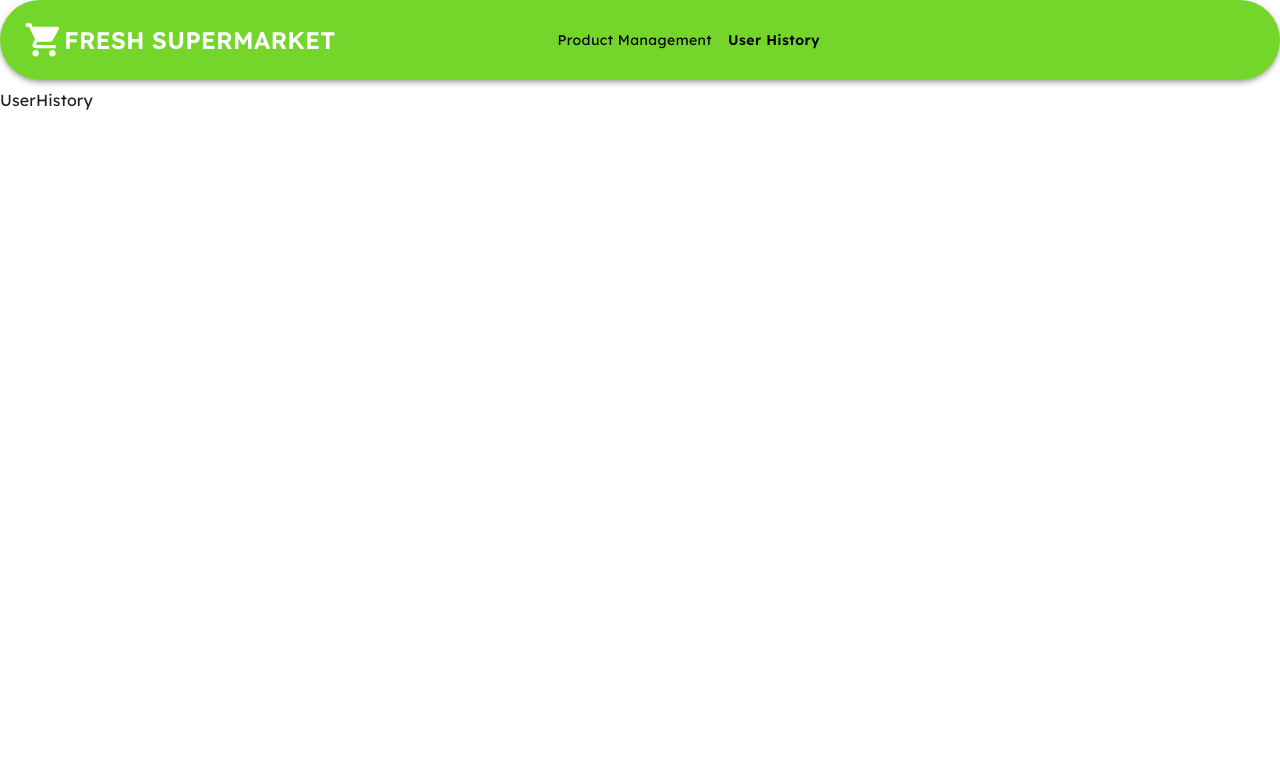
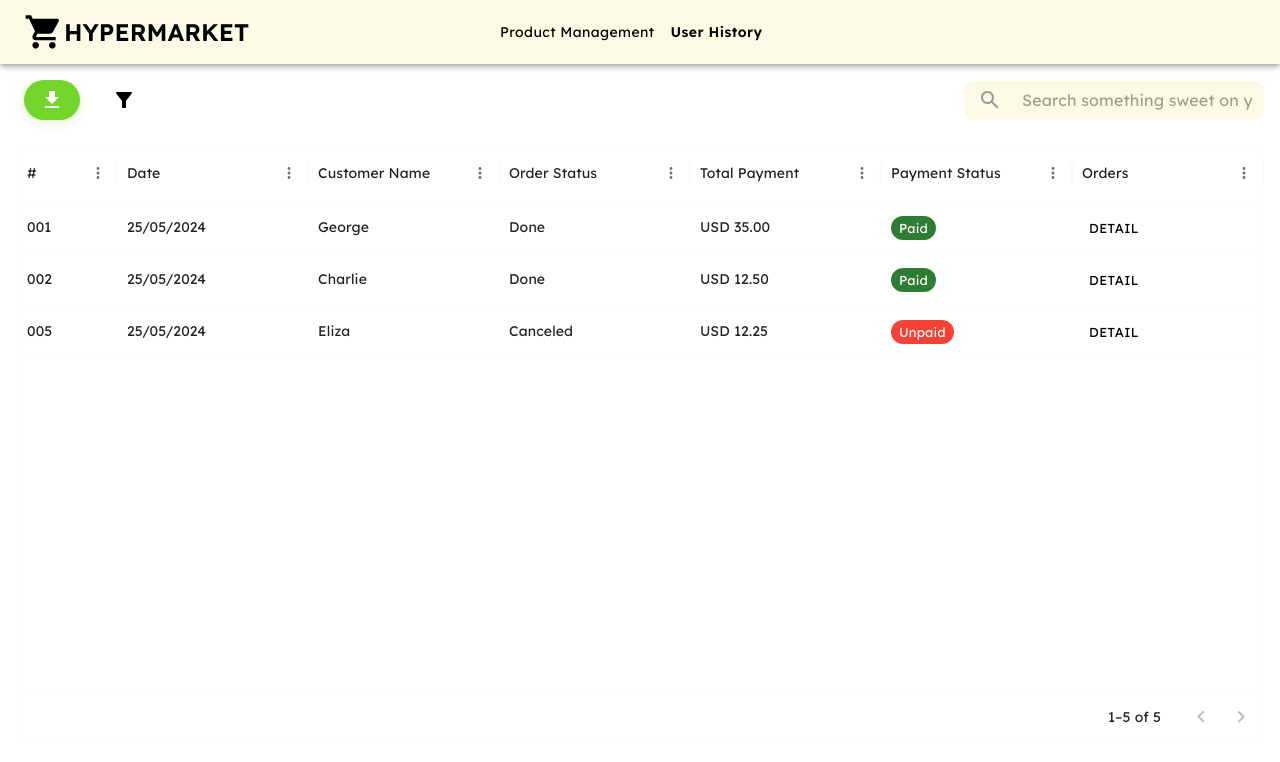
Before and after one commit to karthik09270927/Billling-System, a React (Vite) app: page /admin-dashboard/userhistory in a window 1280 px wide. Shown: the top 762 px of the page. Built offline with nearby package versions, Linux system fonts and the light colour scheme.

Commit message:
userHistory

```diff
--- a/package.json
+++ b/package.json
@@ -14,11 +14,15 @@
     "@emotion/styled": "^11.14.0",
     "@mui/icons-material": "^6.4.0",
     "@mui/material": "^6.4.0",
+    "@mui/x-data-grid": "^7.24.0",
+    "@mui/x-date-pickers": "^7.24.0",
     "axios": "^1.7.9",
+    "dayjs": "^1.11.13",
     "framer-motion": "^12.0.0",
     "jwt-decode": "^4.0.0",
     "react": "^18.3.1",
     "react-dom": "^18.3.1",
+    "react-hook-form": "^7.54.2",
     "react-router-dom": "^7.1.3",
     "react-toastify": "^11.0.3",
     "styled-components": "^6.1.14"
--- /dev/null
+++ b/src/centralizedComponents/forms/DatePicker.tsx
@@ -0,0 +1,73 @@
+import React from "react";
+import { AdapterDayjs } from "@mui/x-date-pickers/AdapterDayjs";
+import { LocalizationProvider } from "@mui/x-date-pickers/LocalizationProvider";
+import { DatePicker } from "@mui/x-date-pickers/DatePicker";
+import { Controller } from "react-hook-form";
+import dayjs from "dayjs";
+
+interface CentralizeDatePickerProps {
+  name: string;
+  control: any;
+  defaultValue: any;
+  sx?: object;
+  format?: "MM-YYYY" | "DD-MM-YYYY";
+  readonly?: boolean;
+  size?: "small" | "medium";
+  disableFuture?: boolean
+  iconColor?: string;
+}
+
+
+const CentralizeDatePicker: React.FC<CentralizeDatePickerProps> = ({
+  name,
+  control,
+  defaultValue,
+  sx = {},
+  format =  "DD-MM-YYYY",
+  readonly = false,
+  size = "medium",
+  disableFuture = false,
+  iconColor = "#74D52B",
+  ...props
+}) => {
+  return (
+    <Controller
+      name={name}
+      control={control}
+      defaultValue={defaultValue}
+      render={({ field: { value, onChange } }) => (
+        <LocalizationProvider dateAdapter={AdapterDayjs}>
+          <DatePicker
+            {...props}
+            views={format === "DD-MM-YYYY" ? ["year", "month", "day"] : undefined}
+            format={format}
+            disableFuture={disableFuture}
+            value={value ? dayjs(value, format) : null}
+            onChange={(newValue) => {
+              if (newValue) {
+                const formattedDate = dayjs(newValue).format(format);
+                onChange(formattedDate);
+              } else {
+                onChange(null);
+              }
+            }}
+            readOnly={readonly}
+           slotProps={{
+             textField: {
+               sx,
+               size,
+             },
+           openPickerButton: {
+            sx: {
+              color: iconColor, // Set the icon color here
+            },
+          },
+        }}
+          />
+        </LocalizationProvider>
+      )}
+    />
+  );
+};
+
+export default CentralizeDatePicker;
--- a/src/layout/Header.tsx
+++ b/src/layout/AdminHeader.tsx
@@ -18,7 +18,7 @@ const navItems = [
 ];
 
 
-export default function Header() {
+export default function AdminHeader() {
   const navigate = useNavigate();
   const location = useLocation();
   const [refreshToken, setRefreshToken] = useState<string | null>(
@@ -50,7 +50,7 @@ export default function Header() {
               display: { xs: "none", sm: "block", md: "flex" }
             }}
           >
-            <ShoppingCartIcon sx={{ fontSize: "40px" }}/> FRESH SUPERMARKET
+            <ShoppingCartIcon sx={{ fontSize: "40px" }}/> HYPERMARKET
           </Typography>
 
           <Box sx={{ flexGrow: 2, display: "block" }}>
@@ -60,6 +60,7 @@ export default function Header() {
                 sx={{
                   fontWeight: isActive(item.path) ? 800 : "inherit",
                   textTransform: "none",
+                  color: "inherit",
                 }}
                 onClick={() => navigate(item.path)}
               >
@@ -69,7 +70,7 @@ export default function Header() {
           </Box>
           <Box sx={{ flexGrow: 0 }}>
             {refreshToken ? (
-              <IconButton onClick={handleLogout} sx={{}}>
+              <IconButton onClick={handleLogout} sx={{color: "inherit"}}>
                 <LoginIcon />
               </IconButton>
             ) : null}
--- a/src/layout/AdminLayout.tsx
+++ b/src/layout/AdminLayout.tsx
@@ -4,18 +4,18 @@ import CssBaseline from '@mui/material/CssBaseline';
 import Box from '@mui/material/Box';
 import Container from '@mui/material/Container';
 import { Outlet } from 'react-router-dom';
-import Header from './Header';
+import AdminHeader from './AdminHeader';
 const AdminLayout = () => {
     return (
         <>
             <React.Fragment>
                 <CssBaseline />
                 <Box sx={{ bgcolor: '#C8E0EC' }}>
-                    <Header />
+                    <AdminHeader />
                 </Box>
                 <Toolbar id="back-to-top-anchor" />
                 <Container maxWidth={false} disableGutters sx={{ padding: "0px" }}>
-                    <Box sx={{ mt: 3 }}>
+                    <Box sx={{ mt: 0 }}>
                         <Outlet />
                     </Box>
                 </Container>
--- a/src/pages/userhistory.tsx
+++ b/src/pages/userhistory.tsx
@@ -1,10 +1,260 @@
+import React, { useEffect, useState } from "react";
+import {
+  Button,
+  Typography,
+  IconButton,
+  Chip,
+  Box,
+  InputAdornment,
+  TextField,
+  Collapse,
+} from "@mui/material";
+import { DataGrid, GridColDef } from "@mui/x-data-grid";
+import { Download, FilterAlt } from "@mui/icons-material";
+import { useForm } from "react-hook-form";
+import CentralizeDatePicker from "../centralizedComponents/forms/DatePicker";
+import { dateStyle } from "../style/header.Style";
+import SearchIcon from "@mui/icons-material/Search";
 
-const UserHistory = () => {
-  return (
-    <div>
-      UserHistory
-    </div>
-  )
+interface FormValues {
+  startdate: string | null;
+  enddate: string | null;
 }
 
-export default UserHistory
+const orders = [
+
+  {
+    id: "001",
+    date: "25/05/2024",
+    customer: "George",
+    status: "Done",
+    payment: "USD 35.00",
+    paymentStatus: "Paid",
+  },
+  {
+    id: "002",
+    date: "25/05/2024",
+    customer: "Charlie",
+    status: "Done",
+    payment: "USD 12.50",
+    paymentStatus: "Paid",
+  },
+  {
+    id: "005",
+    date: "25/05/2024",
+    customer: "Eliza",
+    status: "Canceled",
+    payment: "USD 12.25",
+    paymentStatus: "Unpaid",
+  },
+
+];
+
+// Define columns for the DataGrid
+const columns: GridColDef[] = [
+  { field: "id", headerName: "#", width: 100 },
+  { field: "date", headerName: "Date", flex: 1 },
+  { field: "customer", headerName: "Customer Name", flex: 1 },
+  { field: "status", headerName: "Order Status", flex: 1 },
+  { field: "payment", headerName: "Total Payment", flex: 1 },
+  {
+    field: "paymentStatus",
+    headerName: "Payment Status",
+    flex: 1,
+    renderCell: (params: any) => (
+      <Chip
+        label={params.value}
+        color={params.value === "Paid" ? "success" : "error"}
+        size="small"
+      />
+    ),
+  },
+  {
+    field: "actions",
+    headerName: "Orders",
+    flex: 1,
+    sortable: false,
+    renderCell: () => (
+      <Button variant="text" color="primary" size="small">
+        Detail
+      </Button>
+    ),
+  },
+];
+
+const UserHistory: React.FC = () => {
+  const [isFilterVisible, setIsFilterVisible] = useState(false);
+
+  const [_formData, setFormData] = React.useState({
+
+    startdate: "",
+    enddate: "",
+
+  });
+
+  const { control, reset } = useForm<FormValues>({
+    defaultValues: {
+      startdate: "",
+      enddate: "",
+    },
+  });
+
+  const toggleFilter = () => {
+    setIsFilterVisible((prev) => !prev);
+  };
+
+  useEffect(() => {
+
+    reset({
+      startdate: "",
+      enddate: "",
+
+    });
+
+  }, [reset]);
+
+  return (
+    <Box sx={{ padding: "16px", height: "100vh"  }}>
+      {/* Header Section */}
+      <Box
+        sx={{
+          display: "flex",
+          flexDirection: "column",
+          gap: "24px",
+          marginBottom: "24px",
+
+        }}
+      >
+        {/* Actions Row */}
+        <Box sx={{ display: "flex", justifyContent: "space-between" , alignItems:"center"}}>
+          {/* Left Section (Buttons) */}
+          <Box sx={{ display: "flex", gap: "16px" }}>
+            <IconButton
+
+              color="primary"
+              sx={{
+                margin: "0 8px",
+                padding: "6px 16px",
+                borderRadius: "30px",
+                backgroundColor: "#74D52B",
+                color: "#fff",
+                fontSize: "12px",
+                fontWeight: 600,
+                transition: "all 0.3s ease",
+                boxShadow: "0 4px 12px rgba(116, 213, 43, 0.2)",
+                "&:hover": {
+                  backgroundColor: "#74D52B",
+                  color: "white",
+                  transform: "translateY(-3px)",
+                  boxShadow: "0 8px 16px rgba(116, 213, 43, 0.2)",
+                },
+                "&:focus": {
+                  outline: "none",
+                },
+              }}
+            >
+              <Download />
+            </IconButton>
+            <IconButton color="primary" onClick={toggleFilter}>
+              <FilterAlt />
+            </IconButton>
+            <Collapse in={isFilterVisible} timeout="auto" unmountOnExit>
+              <Box
+              sx={{
+                display: "flex",
+                gap: "8px",
+                position: "absolute",
+                backgroundColor: "#fff",
+                padding: "8px",
+                transition: "transform 0.100s ease-in-out, opacity 0.100s ease-in-out",
+                transform: isFilterVisible ? "translateX(0)" : "translateX(-100%)",
+                opacity: isFilterVisible ? 1 : 0,
+                alignItems:"center"
+              }}
+              >
+                <Typography>Date:</Typography>
+                <CentralizeDatePicker
+                  name="startdate"
+                  control={control}
+                  defaultValue=""
+                  format="DD-MM-YYYY"
+                  size="small"
+                  sx={dateStyle}
+                  disableFuture={true}
+                />
+                <Typography>-</Typography>
+                <CentralizeDatePicker
+                  name="enddate"
+                  control={control}
+                  defaultValue=""
+                  format="DD-MM-YYYY"
+                  size="small"
+                  disableFuture={true}
+                  sx={dateStyle}
+                />
+              </Box>
+            </Collapse>
+
+
+          </Box>
+
+          {/* Right Section (Search Bar) */}
+          <Box sx={{ flex: 1, maxWidth: "300px" }}>
+            <TextField
+              placeholder="Search something sweet on your mind..."
+              variant="outlined"
+              InputProps={{
+                startAdornment: (
+                  <InputAdornment position="start">
+                    <SearchIcon sx={{ color: "#999" }} />
+                  </InputAdornment>
+                ),
+              }}
+              sx={{
+                width: "100%",
+                backgroundColor: "#fbfbe5",
+                borderRadius: "10px",
+                "& .MuiOutlinedInput-root": {
+                  "& fieldset": {
+                    border: "none",
+                  },
+                  "& .MuiInputBase-input": {
+                    padding: "8px 12px",
+                  },
+                },
+              }}
+            />
+          </Box>
+        </Box>
+
+
+
+      </Box>
+
+      {/* DataGrid Section */}
+      <Box sx={{ height: "75vh" }}>
+        <DataGrid
+          rows={orders}
+          columns={columns}
+          paginationMode="server"
+          rowCount={5}
+          pageSizeOptions={[5, 10, 20]}
+          checkboxSelection={false}
+          disableRowSelectionOnClick
+          sx={{
+
+            "& .MuiDataGrid-columnHeaders": {
+              backgroundColor: "#fbfbe5", // Header background color
+            },
+            "& .MuiDataGrid-root .MuiDataGrid-columnHeader:focus, & .MuiDataGrid-root .MuiDataGrid-cell:focus": {
+              outline: "none", // Removes focus outline
+            },
+          }}
+        />
+      </Box>
+    </Box>
+
+  );
+};
+
+export default UserHistory;
--- a/src/style/header.Style.ts
+++ b/src/style/header.Style.ts
@@ -1,8 +1,19 @@
 export const appBarIconStyle={ color: 'primary.dark', mr: 2, display: { sm: 'none' } }
-export const appBarTypographyStyle={ flexGrow: 1, color: '#fff', display: { xs: 'none', sm: 'block' },fontWeight: 700 }
+export const appBarTypographyStyle={ flexGrow: 1, color: '#000', display: { xs: 'none', sm: 'block' },fontWeight: 700 }
 export const mainAppBarStyle ={
-    borderRadius: 35,
-    py: 1,
-    // px: 6,
-    // bgcolor: '#fff'
+    // borderRadius: 35,
+    // py: 1,
+
 }
+
+export const dateStyle ={
+        "& .MuiOutlinedInput-root": {
+          borderRadius: "20px",
+          fontSize: "12px",
+          width : "150px",
+        },
+        "& .MuiOutlinedInput-root.Mui-focused .MuiOutlinedInput-notchedOutline": {
+            borderColor: "#74D52B",
+          },
+
+}
--- a/src/themes/theme.ts
+++ b/src/themes/theme.ts
@@ -91,8 +91,8 @@ export const lightTheme = createTheme({
     MuiAppBar: {
       styleOverrides: {
         root: {
-          backgroundColor: '#74D52B',
-          color: '#ffffff',
+          backgroundColor: '#fbfbe5',
+          color: '#000',
 
         },
       },
```
Also changed, not shown: src/components/AdminHeader.tsx (+5 -10 lines), 1 other file (tests, documents, lock files or other folders).
